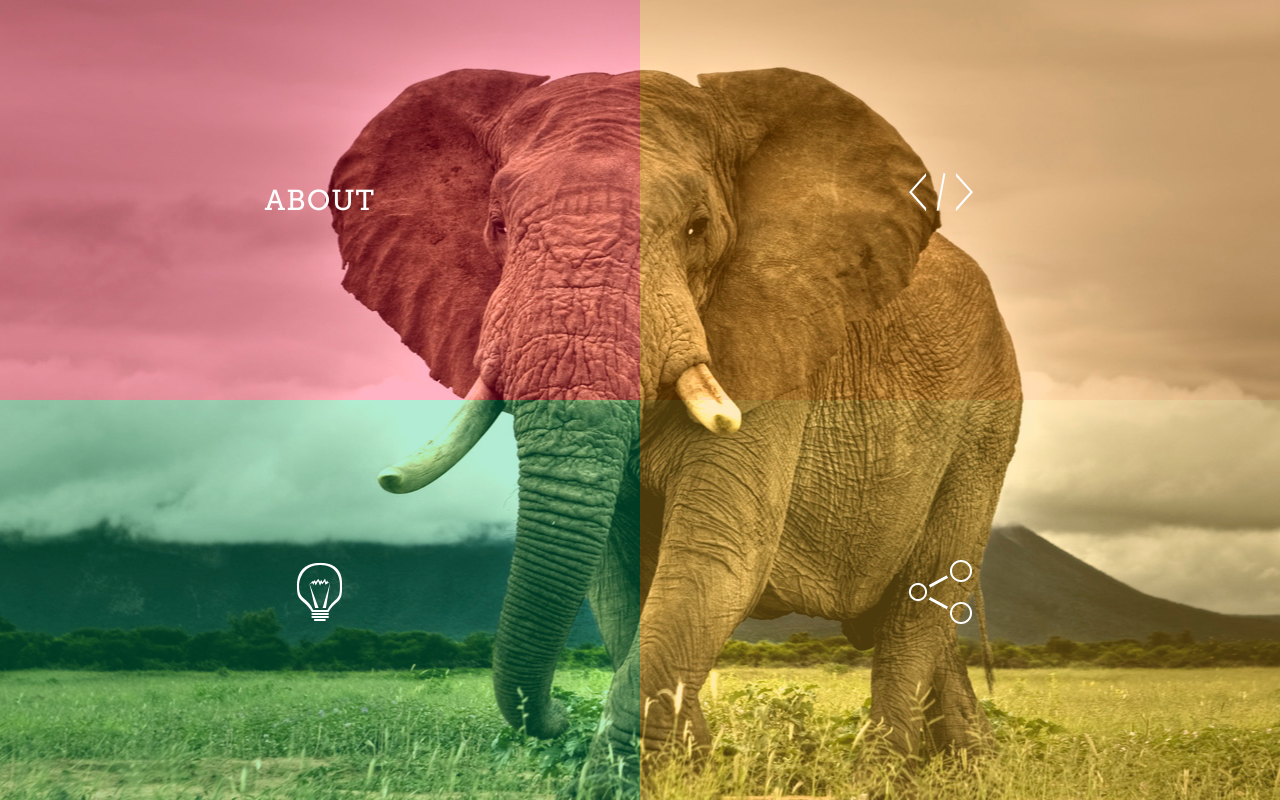
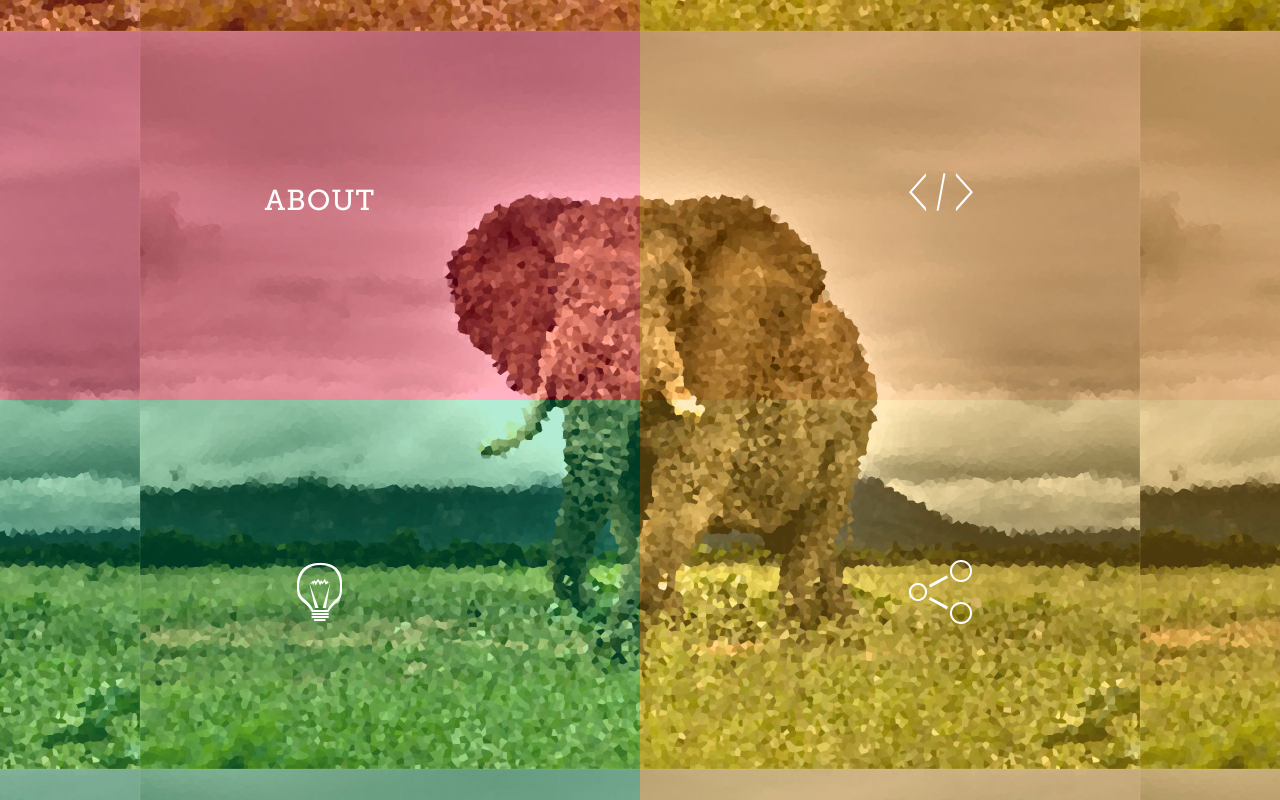
Before and after one commit to brycedorn/brycedorn.github.io, a PHP site: page / in a window 1280 px wide. Run offline with PHP 8.4, Linux system fonts and the light colour scheme; some libraries are stand-ins or nearby versions.

Commit message:
changes to smaller elephant

```diff
--- a/src/styles.css
+++ b/src/styles.css
@@ -16,7 +16,7 @@ body, html { font-size: 100%; padding: 0; margin: 0; height: 100%;}
 }
 
 body {
-  background: url('img/elephant.png') center repeat;
+  background: url('img/elephant.jpg') center repeat;
   font-family: slab;
   color: #fdfdfd;
   font-size: 0.9em;
```
Also changed, not shown: src/img/elephant.png (deleted).
